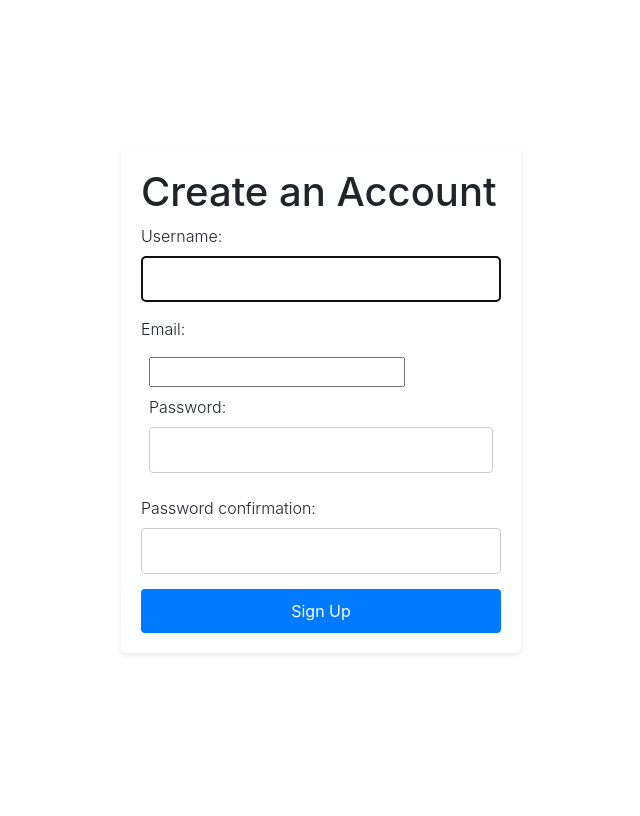
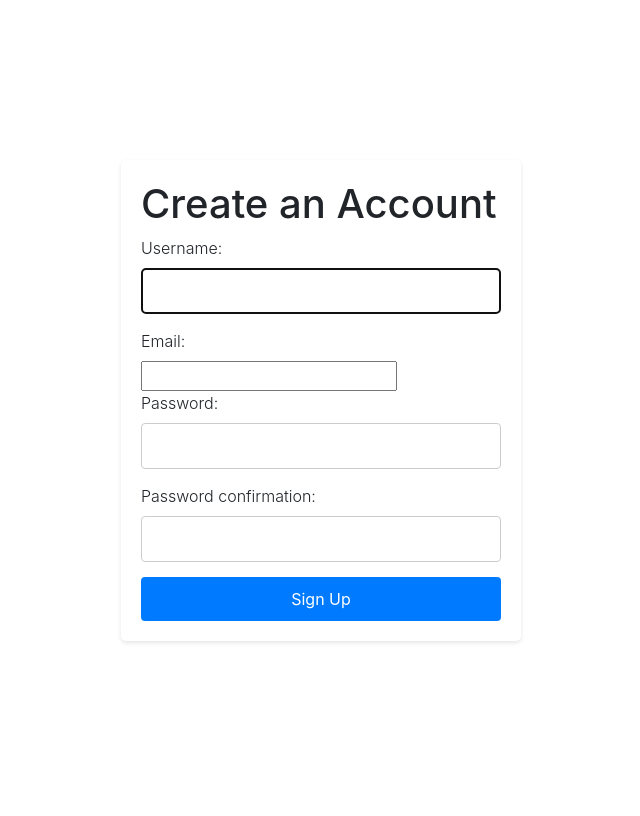
Before and after one commit to aleksandraskolasinska/ticketing-system, a Django app: page /tickets/signup/ in a window 1280 px wide. Shown: the part 58-874 px from the top of the page, without its empty margins (319-959 px from the left). Run offline with Django 4.2, Linux system fonts and the light colour scheme; parts of the project's set-up code (start-up, migrations or seed data) failed here and were passed over.

Commit message:
edited signup

```diff
--- a/tickets/static/tickets/style.css
+++ b/tickets/static/tickets/style.css
@@ -143,6 +143,7 @@ form.signup-form {
   justify-content: center;
   align-items: center;
   height: 100vh;
+  font-weight: 300;
 }
 
 .signup-form-container {
@@ -181,7 +182,8 @@ form.signup-form {
 }
 
 .password-form-group {
-  margin: 8px;
+  width: 100%;
+  margin: 0 auto;
 }
 
 .login-page {
--- a/tickets/templates/signup.html
+++ b/tickets/templates/signup.html
@@ -18,17 +18,17 @@
       {{ form.email.label_tag }}
       <div class="password-form-group">
       {{ form.email }}
+      </div>
       {% for error in form.email.errors %}
         <p class="error-message">{{ error }}</p>
       {% endfor %}
+      {{ form.password1.label_tag }}
+      <div class="password-form-group">
+      {{ form.password1 }}
       </div>
-      <div class="password-form-group">
-      {{ form.password1.label_tag }}
-      {{ form.password1 }}
       {% for error in form.password1.errors %}
         <p class="error-message">{{ error }}</p>
       {% endfor %}
-      </div>
       {{ form.password2.label_tag }}
       {{ form.password2 }}
       {% for error in form.password2.errors %}
```
